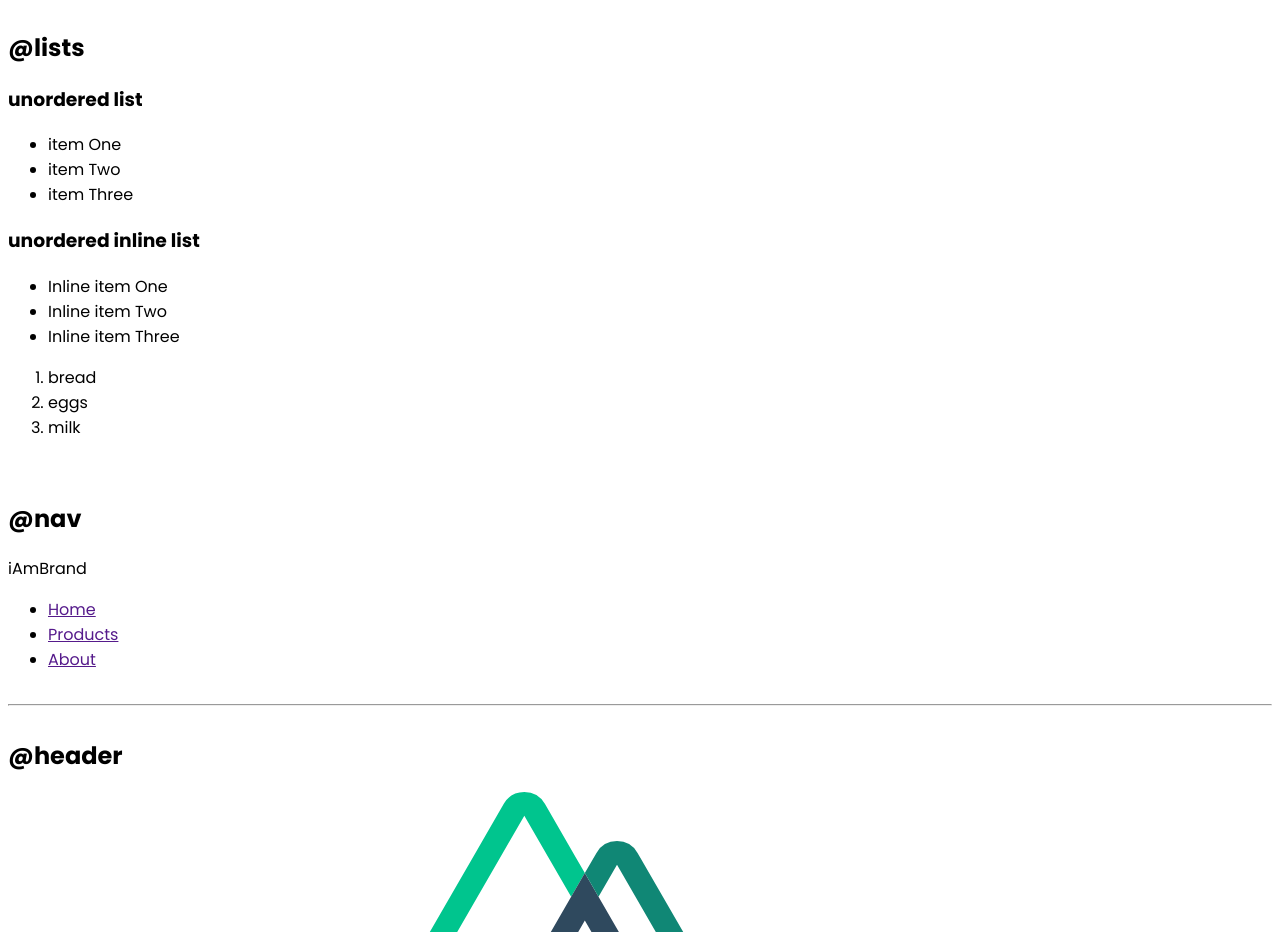
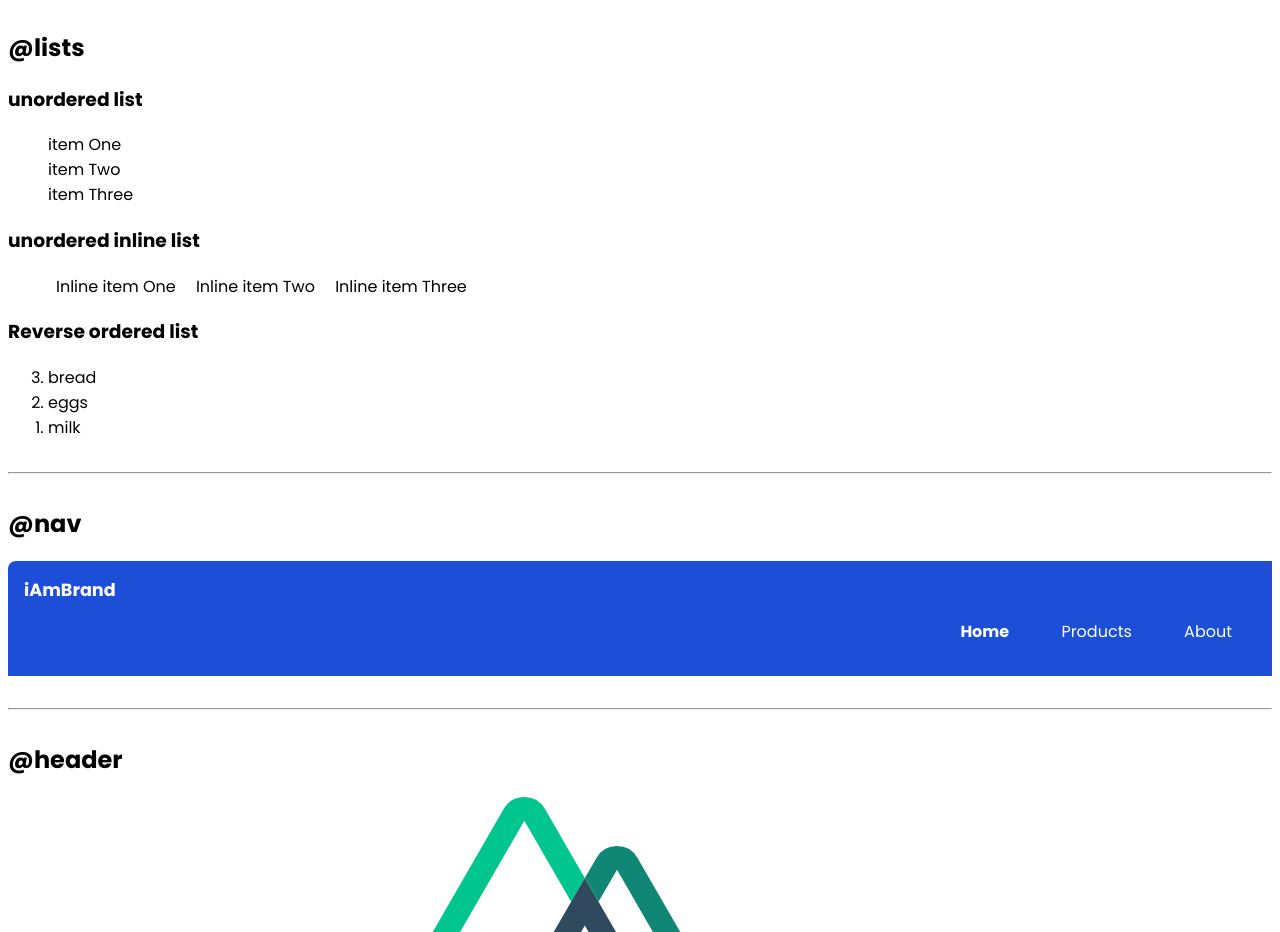
Before and after one commit to AnkurChunekar/Ankur-student-portfolio, a plain HTML site: page index.html in a window 1280 px wide. Shown: the part 921-1853 px from the top of the page. Drawn offline with Linux system fonts and the light colour scheme.

Commit message:
style: style added to navigation
style added to navigation

```diff
--- a/index.html
+++ b/index.html
@@ -21,7 +21,8 @@
     <h1>This is the biggest heading</h1>
 
     <h2>this is the second biggest heading</h2>
-    <p>this text which i am typing here is a normal text. this is <strong>free flowing</strong> and will wrap at the nd of the paragraph.
+    <p>this text which i am typing here is a normal text. this is <strong>free flowing</strong> and will wrap at the nd
+        of the paragraph.
     </p>
 
     <small>this is some example of smaller text</small>
@@ -29,11 +30,11 @@
     <hr>
 
     <h2>@container</h2>
-<h3>Fluid  Container</h3>
+    <h3>Fluid Container</h3>
 
     <div class="container container-fluid">this is a fluid container and will go to the end of the page</div>
 
-<h3>Centre  Container</h3>
+    <h3>Centre Container</h3>
 
     <div class="container container-center">this is a centered container and will go to the specified width</div>
 
@@ -47,36 +48,38 @@
 
     <h2>@lists</h2>
     <h3>unordered list</h3>
-<ul>
+    <ul class="list-non-bullet">
         <li>item One</li>
         <li>item Two</li>
         <li>item Three</li>
     </ul>
 
     <h3>unordered inline list</h3>
-<ul>
-<li>Inline item One</li>
-<li>Inline item Two</li>
-<li>Inline item Three</li>
+    <ul class="list-non-bullet">
+        <li class="list-item-inline">Inline item One</li>
+        <li class="list-item-inline">Inline item Two</li>
+        <li class="list-item-inline">Inline item Three</li>
     </ul>
 
-<ol>
+    <h3>Reverse ordered list</h3>
+    <ol reversed>
         <li>bread</li>
         <li>eggs</li>
         <li>milk</li>
     </ol>
 
-<br>
+    <hr>
 
-<nav>
+
 
         <h2>@nav</h2>
 
-iAmBrand
-<ul>
-<li><a href="">Home</a></li>
-<li><a href="">Products</a></li>
-<li><a href="">About</a></li>
+        <nav class="navigation">
+        <div class="nav-brand">iAmBrand</div>
+        <ul class="list-non-bullet list-align-right">
+            <li class="list-item-inline"><a class="link link-active" href="">Home</a></li>
+            <li class="list-item-inline"><a class="link" href="">Products</a></li>
+            <li class="list-item-inline" ><a class="link" href="">About</a></li>
 
 
         </ul>
--- a/style.css
+++ b/style.css
@@ -47,3 +47,41 @@ border: 1px solid;
 hr {
     margin: 2rem 0rem;
 }
+
+.list-non-bullet {
+    list-style: none;
+}
+
+.list-item-inline {
+    display: inline;
+    padding: 0rem 0.5rem;
+
+}
+
+.navigation {
+    background-color: var(--primary-color);
+    color: white;
+    border-top-left-radius: 0.5rem;
+padding: 1rem;
+
+}
+
+.navigation .link {
+color: white;
+text-decoration: none;
+}
+
+.navigation .nav-brand {
+    font-weight: bold;
+    font-size: 1.1rem;
+}
+
+
+.list-align-right {
+    text-align: right;
+}
+
+.navigation .link-active {
+
+    font-weight:bold;
+}
```
Lines whose indentation alone changed are shown as unchanged.
